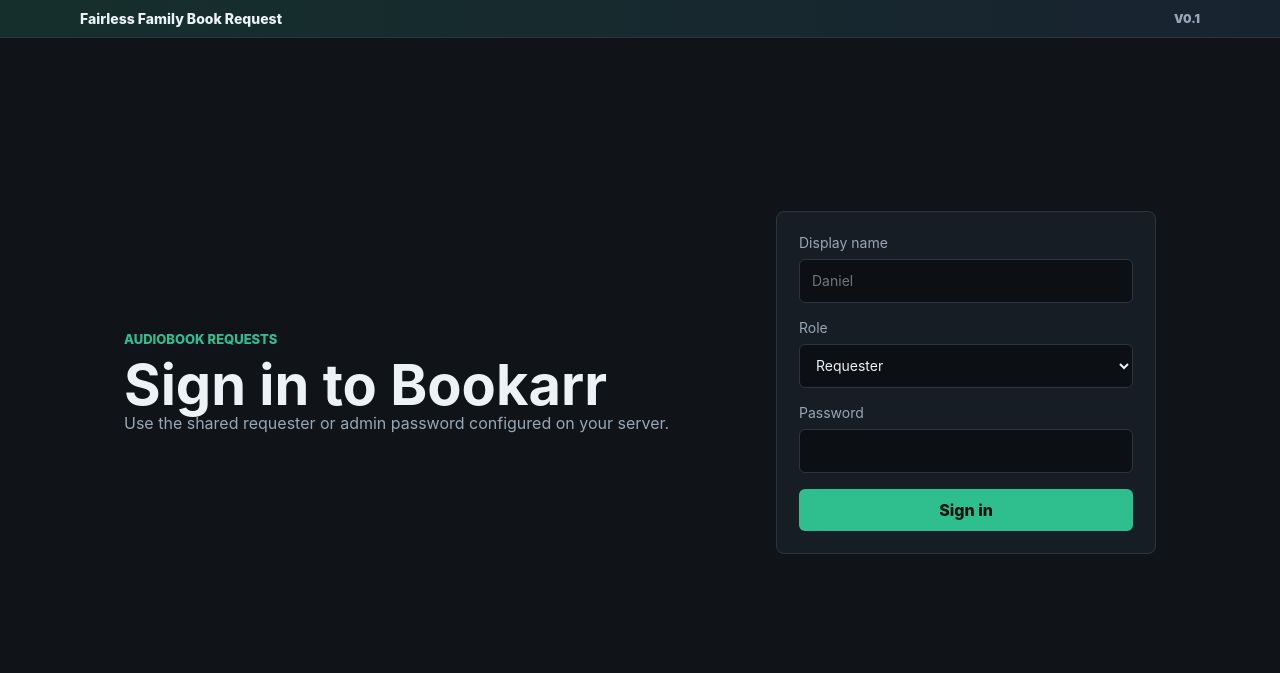
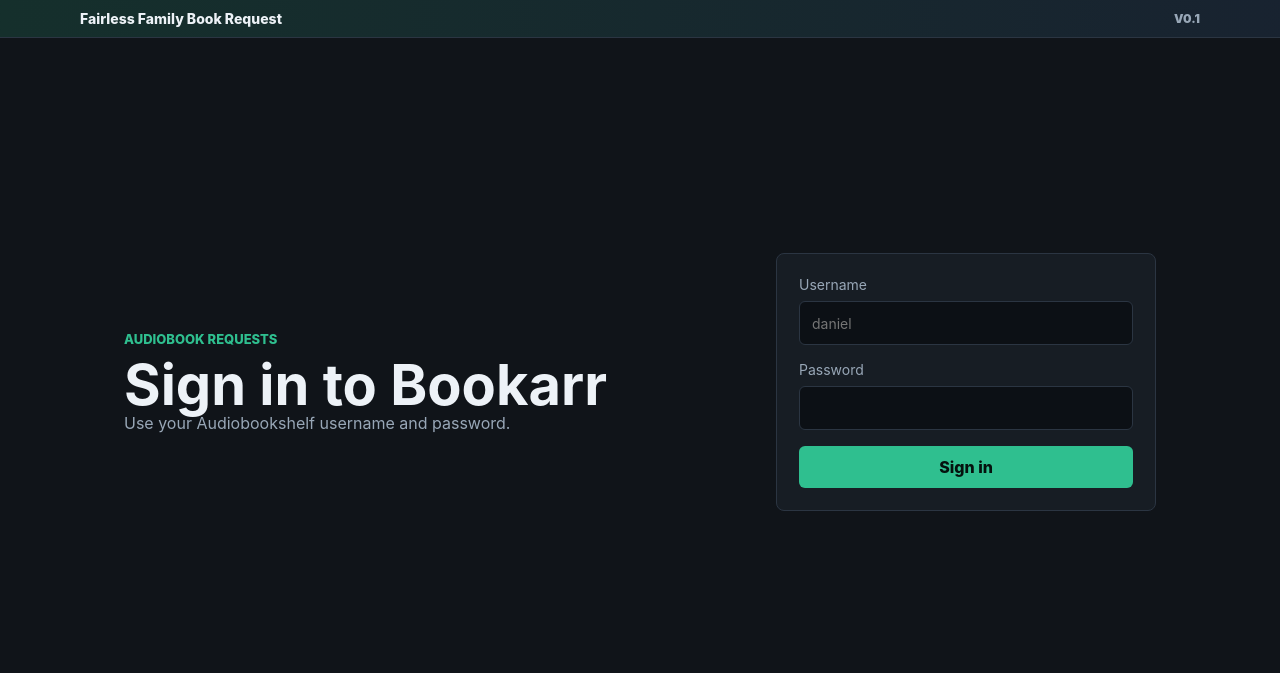
Before and after one commit to dfairles/bookarr, a FastAPI app: page /login in a window 1280 px wide. Shown: the part 59-732 px from the top of the page. Run offline with FastAPI, Linux system fonts and the light colour scheme; parts of the project's set-up code (start-up, migrations or seed data) failed here and were passed over.

Commit message:
Switch authentication to Audiobookshelf
Replace shared role passwords with Audiobookshelf login. Users sign in
with their ABS username and password; ABS root/admin users get the
Bookarr admin role, everyone else gets requester. Removes
BOOKARR_REQUESTER_PASSWORD and BOOKARR_ADMIN_PASSWORD in favour of
AUDIOBOOKSHELF_URL.

```diff
--- a/app/config.py
+++ b/app/config.py
@@ -7,9 +7,8 @@ class Settings(BaseSettings):
     app_name: str = "Bookarr"
     app_version: str = Field(default="0.1", validation_alias="BOOKARR_VERSION")
     secret_key: str = Field(default="change-me", validation_alias="BOOKARR_SECRET_KEY")
-    requester_password: str = Field(default="requester", validation_alias="BOOKARR_REQUESTER_PASSWORD")
-    admin_password: str = Field(default="admin", validation_alias="BOOKARR_ADMIN_PASSWORD")
     database_url: str = Field(default="sqlite:////data/bookarr.db", validation_alias="BOOKARR_DATABASE_URL")
+    audiobookshelf_url: str = Field(default="", validation_alias="AUDIOBOOKSHELF_URL")
 
     listenarr_url: str = Field(default="http://listenarr:8787", validation_alias="LISTENARR_URL")
     listenarr_token: str = Field(default="", validation_alias="LISTENARR_TOKEN")
--- a/app/main.py
+++ b/app/main.py
@@ -2,6 +2,8 @@ from __future__ import annotations
 
 import asyncio
 from contextlib import asynccontextmanager
+
+import httpx
 from datetime import datetime, timedelta, timezone
 from pathlib import Path
 from typing import Annotated
@@ -111,14 +113,28 @@ async def login_page(request: Request):
 @app.post("/login")
 async def login(
     request: Request,
-    name: Annotated[str, Form()],
-    role: Annotated[Role, Form()],
+    username: Annotated[str, Form()],
     password: Annotated[str, Form()],
 ):
-    expected = settings.admin_password if role == Role.admin else settings.requester_password
-    if password != expected:
-        return render(request, "login.html", error="That password did not match the selected role.")
-    user_name = name.strip() or role.value
+    abs_url = settings.audiobookshelf_url.rstrip("/")
+    if not abs_url:
+        return render(request, "login.html", error="Audiobookshelf URL is not configured on this server.")
+    try:
+        async with httpx.AsyncClient(timeout=10) as client:
+            resp = await client.post(
+                f"{abs_url}/login",
+                json={"username": username, "password": password},
+                headers={"Accept": "application/json"},
+            )
+    except Exception:
+        return render(request, "login.html", error="Could not reach Audiobookshelf — please try again.")
+    if resp.status_code != 200:
+        return render(request, "login.html", error="Invalid username or password.")
+    data = resp.json()
+    abs_user = data.get("user", {})
+    abs_type = abs_user.get("type", "user")
+    role = Role.admin if abs_type in ("root", "admin") else Role.requester
+    user_name = abs_user.get("username") or username
     response = RedirectResponse("/", status_code=status.HTTP_303_SEE_OTHER)
     response.set_cookie(
         "bookarr_session",
--- a/app/templates/login.html
+++ b/app/templates/login.html
@@ -4,20 +4,13 @@
   <div>
     <p class="eyebrow">Audiobook requests</p>
     <h1>Sign in to Bookarr</h1>
-    <p class="muted">Use the shared requester or admin password configured on your server.</p>
+    <p class="muted">Use your Audiobookshelf username and password.</p>
   </div>
   <form class="panel" method="post" action="/login">
     {% if error %}<div class="alert">{{ error }}</div>{% endif %}
     <label>
-      Display name
-      <input name="name" autocomplete="name" placeholder="Daniel" required>
-    </label>
-    <label>
-      Role
-      <select name="role">
-        <option value="requester">Requester</option>
-        <option value="admin">Admin</option>
-      </select>
+      Username
+      <input name="username" autocomplete="username" placeholder="daniel" required>
     </label>
     <label>
       Password
--- a/docker-compose.yml
+++ b/docker-compose.yml
@@ -7,9 +7,8 @@ services:
       - "8000:8000"
     environment:
       BOOKARR_SECRET_KEY: "change-this-long-random-string"
-      BOOKARR_REQUESTER_PASSWORD: "change-requester-password"
-      BOOKARR_ADMIN_PASSWORD: "change-admin-password"
       BOOKARR_DATABASE_URL: "sqlite:////data/bookarr.db"
+      AUDIOBOOKSHELF_URL: "http://192.168.1.20:13378"
       LISTENARR_URL: "http://192.168.1.20:4545"
       LISTENARR_TOKEN: ""
       LISTENARR_AUTH_MODE: "x-api-key"
```
Also changed, not shown: README.md.
